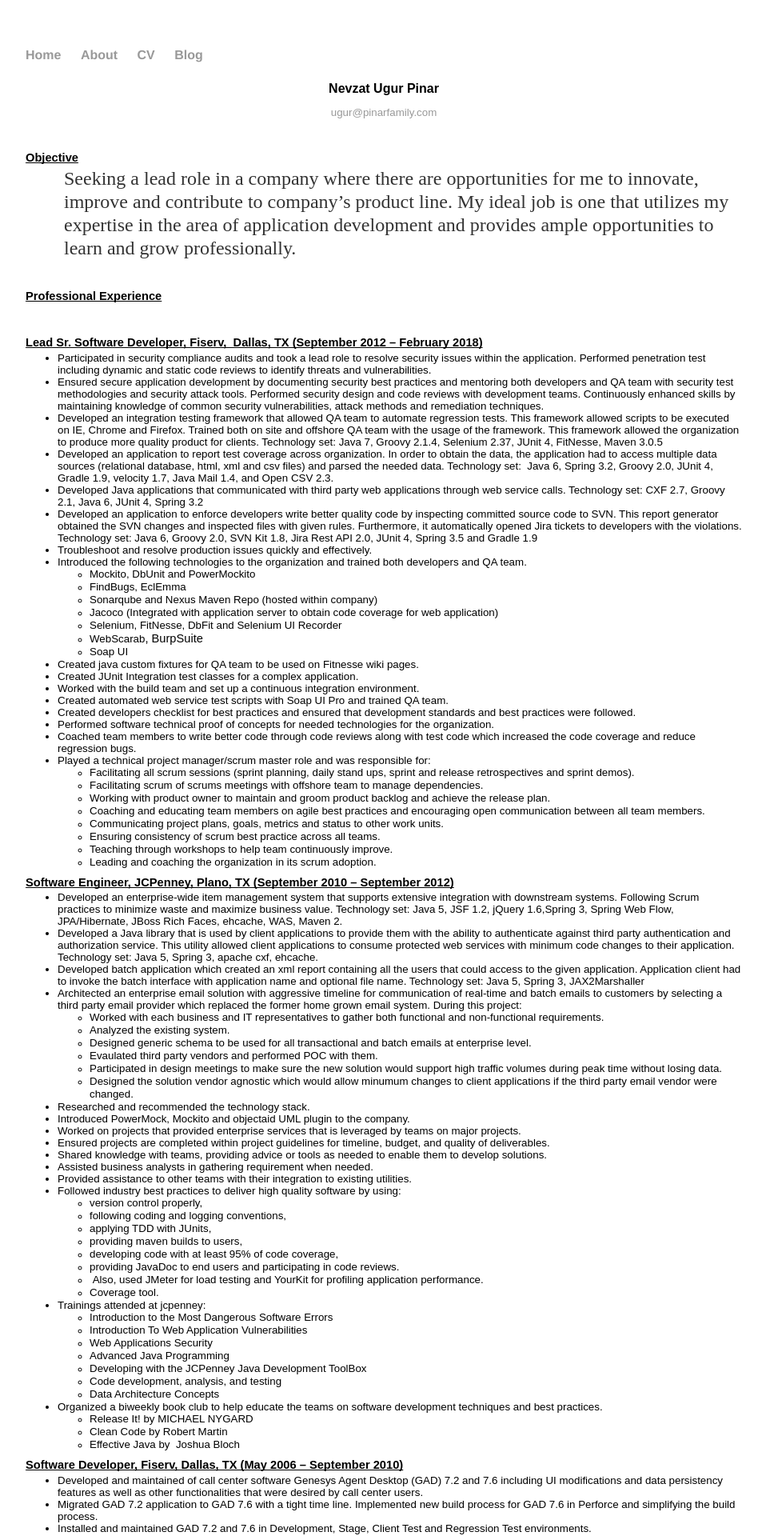
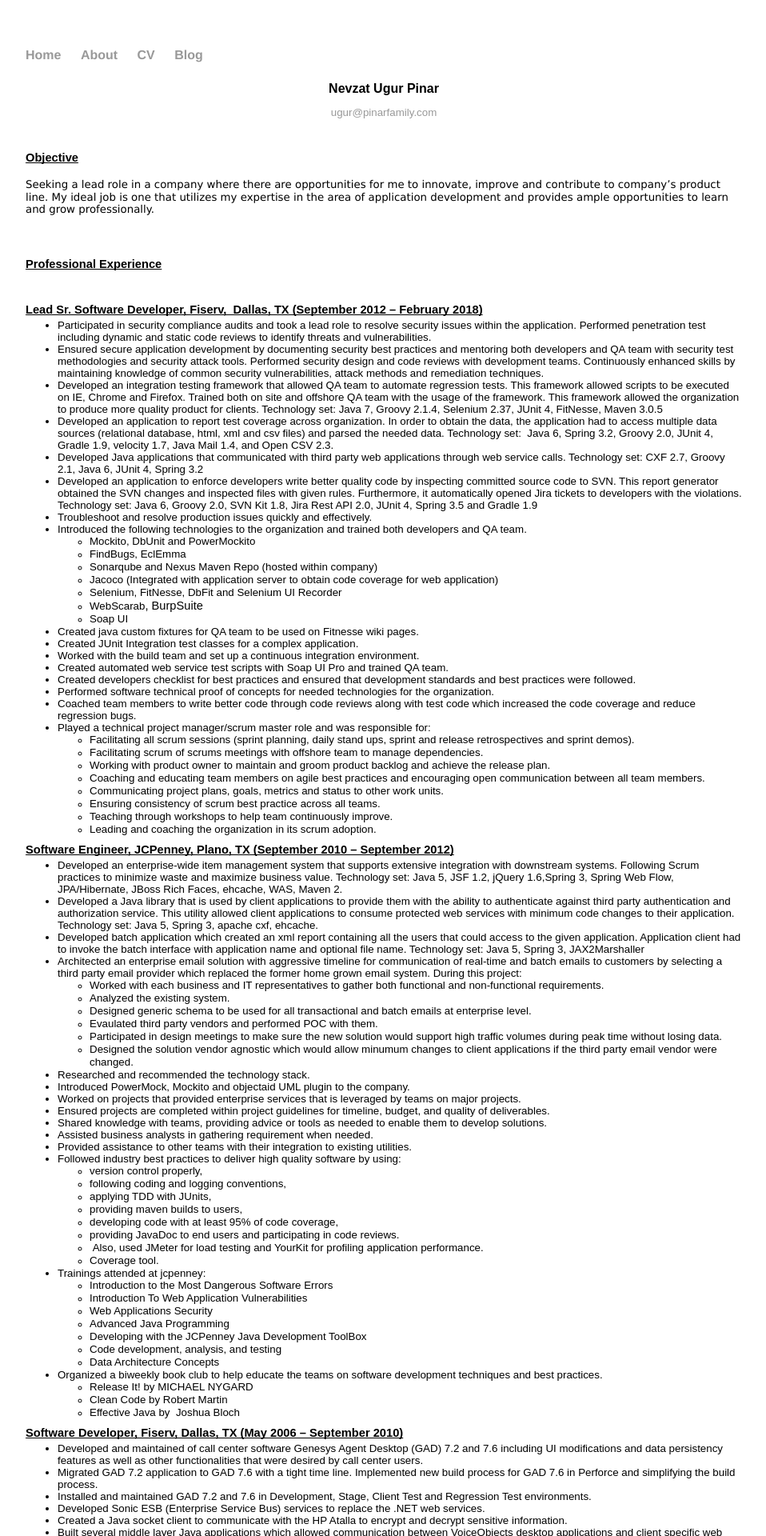
Before and after one commit to npinar/npinar.github.io, a Jekyll site: the page built from cv/index.html, in a window 1280 px wide. Shown: the top 1920 px of the page at 80% size, without its empty margins (160-1118 px from the left). Built offline with Jekyll 4.4.1, drawn with Linux system fonts in a browser that asks for light colours.

Commit message:
Update index.html

```diff
--- a/cv/index.html
+++ b/cv/index.html
@@ -6,7 +6,11 @@
 <p style="line-height: 1.2; margin-top: 0pt; margin-bottom: 0pt; text-align: center;"><span style="font-size: 10pt; font-family: Arial; color: #000000; background-color: transparent; font-weight: 400; font-variant: normal; text-decoration: none; vertical-align: baseline; white-space: pre-wrap;"><a href="mailto:ugur@pinarfamily.com">ugur@pinarfamily.com</a></span></p>
 <p style="line-height: 1.2; margin-top: 0pt; margin-bottom: 0pt; text-align: center;">&nbsp;</p>
 <p style="line-height: 1.2; margin-top: 0pt; margin-bottom: 0pt;"><strong><span style="font-size: 11pt; font-family: Arial; color: #000000; background-color: transparent; font-variant: normal; text-decoration: underline; -webkit-text-decoration-skip: none; text-decoration-skip-ink: none; vertical-align: baseline; white-space: pre-wrap;">Objective</span></strong></p>
-<p style="line-height: 1.2; margin-top: 0pt; margin-bottom: 0pt; margin-left: 36pt;">Seeking a lead role in a company where there are opportunities for me to innovate, improve and contribute to company&rsquo;s product line. My ideal job is one that utilizes my expertise in the area of application development and provides ample opportunities to learn and grow professionally.</p>
+
+
+<p style="line-height: 1.2; font-size: 10pt; font-family: Verdana; color: #000000; background-color: transparent; font-weight: 400; font-variant: normal; text-decoration: none;">Seeking a lead role in a company where there are opportunities for me to innovate, improve and contribute to company&rsquo;s product line. My ideal job is one that utilizes my expertise in the area of application development and provides ample opportunities to learn and grow professionally.</p>
+
+
 <p style="line-height: 1.2; margin-top: 0pt; margin-bottom: 0pt; margin-left: 36pt;">&nbsp;</p>
 <p style="line-height: 1.2; margin-top: 0pt; margin-bottom: 0pt;"><strong><span style="font-size: 11pt; font-family: Arial; color: #000000; background-color: transparent; font-variant: normal; text-decoration: underline; -webkit-text-decoration-skip: none; text-decoration-skip-ink: none; vertical-align: baseline; white-space: pre-wrap;">Professional Experience</span></strong></p>
 <p style="line-height: 1.2; margin-top: 0pt; margin-bottom: 0pt;">&nbsp;</p>
```
